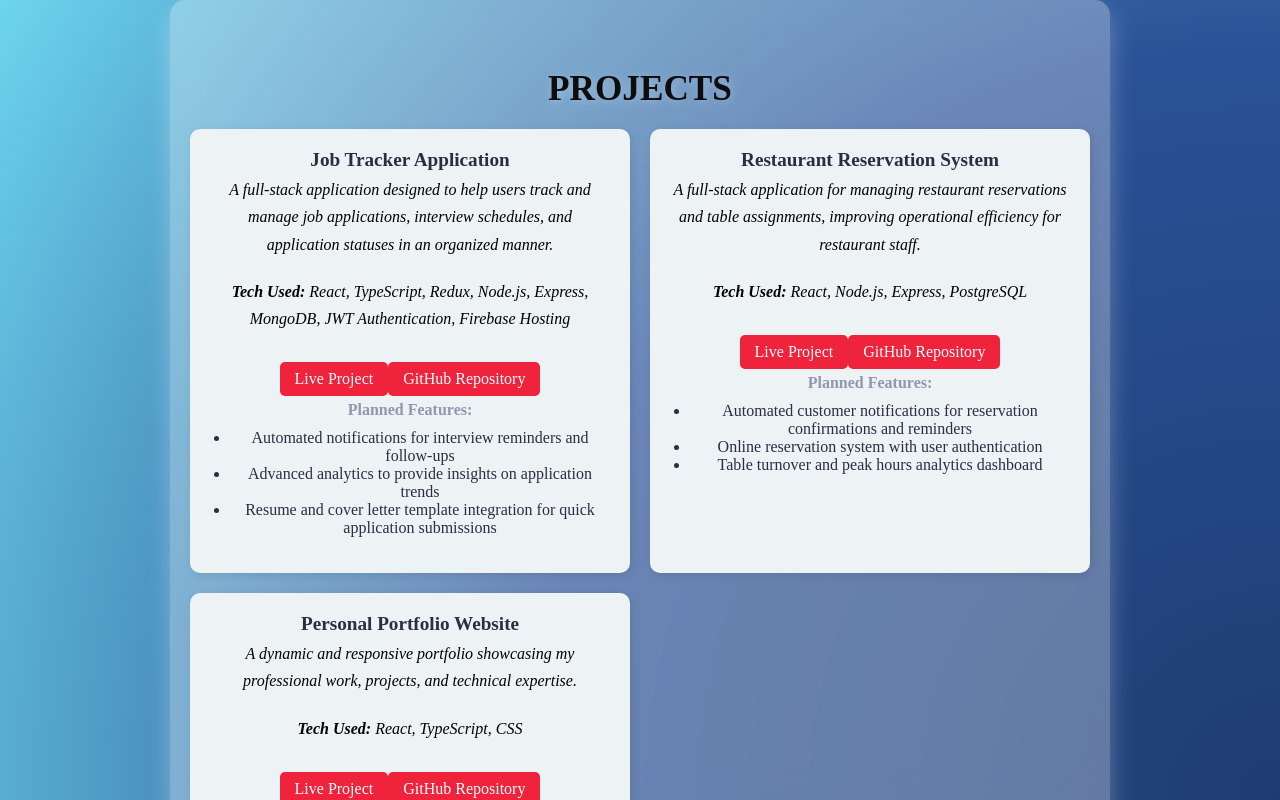
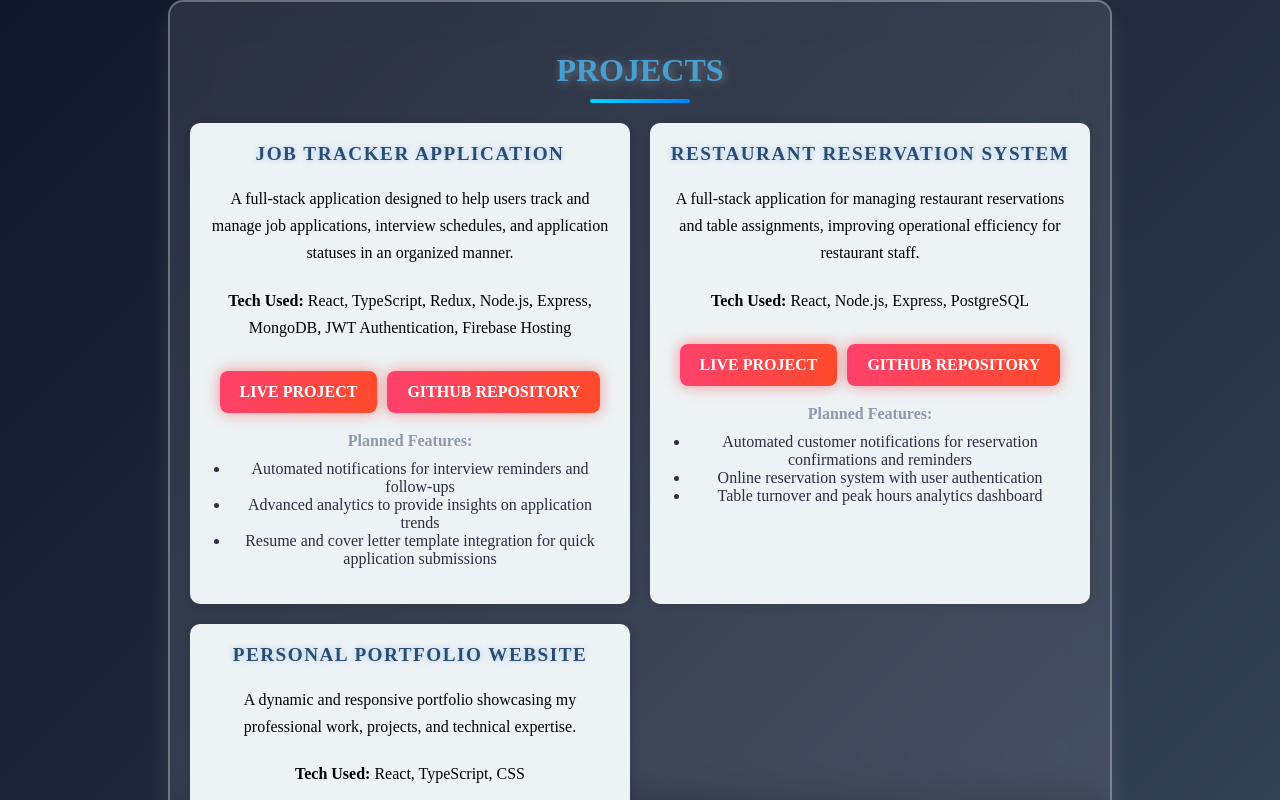
Before and after one commit to Carlosbnyc/my-portfolio, a React (Vite) app: page /projects in a window 1280 px wide. Shown: the top 800 px of the page. Built offline with nearby package versions, Linux system fonts and the light colour scheme.

Commit message:
enhanced look

```diff
--- a/src/components/Bio/Bio.css
+++ b/src/components/Bio/Bio.css
@@ -24,20 +24,46 @@ p {
 
 /* Ensures heading is clear and readable */
 h2 {
-  color: #0e0d0d;
-  font-size: 2.2rem;
+  color: #469fd2;
+  font-size: 2.0rem;
   font-weight: bold;
   text-transform: uppercase;
   text-align: center;
   margin-bottom: 20px;
+  margin-top: 10px;
   text-shadow: 2px 2px 10px rgba(255, 255, 255, 0.3);
+}
+
+
+h3 {
+  color: #3c5f70; /* Subtle silver-blue for a premium feel */
+  font-size: 1.6rem;
+  font-weight: 700;
+  text-transform: uppercase;
+  text-align: center;
+  letter-spacing: 1.2px;
+  margin-bottom: 15px;
+  margin-top: 15px;
+  text-shadow: 0px 0px 6px rgba(0, 150, 255, 0.3); /* Softer glow effect */
+}
+
+/* 🔹 Subtle Underline Effect */
+h3::after {
+  content: "";
+  display: block;
+  width: 60px;
+  height: 2px;
+  background: linear-gradient(90deg, #1e88e5, #64b5f6);
+  margin: 8px auto 0;
+  border-radius: 2px;
 }
 
 /* Improves paragraph readability */
 p {
+  text-align: center;
   color: #eaeaea;
-  font-size: 1.3rem;
-  font-style: italic;
+  font-size: 1.2rem;
+  font-style: normal;
   line-height: 1.7;
   margin-bottom: 20px;
   transition: color 0.3s ease-in-out;
@@ -54,7 +80,7 @@ p {
   display: flex;
   justify-content: center;
   gap: 30px;
-  font-size: 1.5rem; /* Increase icon size */
+  font-size: 1.3rem; /* Increase icon size */
   margin-top: 25px;
   color: #070606;
 }
--- a/src/components/Bio/Bio.tsx
+++ b/src/components/Bio/Bio.tsx
@@ -11,9 +11,9 @@ const Bio: React.FC = () => {
       transition={{ duration: 0.8 }}
     >
       <h2>About Me</h2>
-      <p>
-        <strong>Software Engineer & Fintech Innovator...</strong>
-      </p>
+      <h3>
+        <strong>Software Engineer & Fintech Innovator</strong>
+      </h3>
       <p>
         Based in Williamsburg, Brooklyn, I am a <strong>software engineer and fintech professional</strong> passionate about
         building technology that enhances financial systems and compliance processes. With a strong foundation in
--- a/src/components/Contact/Contact.css
+++ b/src/components/Contact/Contact.css
@@ -25,10 +25,19 @@
   }
 
   .contact-info a {
-    color: #ef233c;
+    color: #237fef;
     text-decoration: none;
     font-weight: bold;
   }
+  /* 🔹 Change color after clicking (visited state) */
+.contact-info a:visited {
+  color: #ef3e23; /* Red after clicking */
+}
+
+/* 🔹 Change color when actively clicking */
+.contact-info a:active {
+  color: #d90429; /* Slightly darker red when clicked */
+}
 
   .contact-info a:hover {
     text-decoration: underline;
--- a/src/components/Education/Education.css
+++ b/src/components/Education/Education.css
@@ -29,10 +29,27 @@
     text-align: left;
   }
 
-  h3 {
-    margin: 0;
-    color: #2b2d42;
+  .education-section h3 {
+    color: #2b4c6f; /* Slightly darker blue */
     font-size: 1.2rem;
+    font-weight: 800;
+    text-transform: uppercase;
+    text-align: center;
+    letter-spacing: 1.5px;
+    margin-bottom: 20px;
+    text-shadow: 0px 0px 6px rgba(0, 120, 255, 0.3); /* Softer glow */
+  }
+
+  /* 🔹 Adjusted Underline Effect for Work Experience */
+  .education-section h3::after {
+    content: "";
+    display: block;
+    width: 80px; /* Make underline slightly wider */
+    height: 3px;
+    background: linear-gradient(90deg, #003366, #0055aa);
+    margin: 10px auto 0;
+    border-radius: 3px;
+    display: none;
   }
 
   p {
@@ -41,3 +58,28 @@
     line-height: 1.6;
     margin: 5px 0;
   }
+
+  /* 🌟 Certificate Container */
+.certificate-container {
+  display: flex;
+  justify-content: center;
+  align-items: center;
+  margin-top: 15px;
+}
+
+/* 🌟 Certificate Image Styling */
+.certificate-image {
+  width: 100%;
+  max-width: 550px;
+  border-radius: 12px;
+  transition: all 0.3s ease-in-out;
+  box-shadow: 0px 4px 12px rgba(0, 255, 255, 0.3); /* Cyan glow effect */
+  border: 2px solid rgba(0, 255, 255, 0.5);
+}
+
+/* 🌟 Hover Effect: Subtle Zoom & Glow */
+.certificate-image:hover {
+  transform: scale(1.05);
+  box-shadow: 0px 8px 18px rgba(0, 255, 255, 0.5);
+  border: 2px solid rgba(0, 255, 255, 0.8);
+}
--- a/src/components/FINRALicenses/FinraLicenses.css
+++ b/src/components/FINRALicenses/FinraLicenses.css
@@ -43,10 +43,21 @@
   }
 
   .finra-licenses-section a {
-    color: #ef233c;
+    color: #237fef; /* Default link color (blue) */
     font-weight: bold;
     text-decoration: none;
-  }
+    transition: color 0.3s ease-in-out; /* Smooth transition */
+}
+
+/* 🔹 Change color after clicking (visited state) */
+.finra-licenses-section a:visited {
+  color: #ef3e23; /* Red after clicking */
+}
+
+/* 🔹 Change color when actively clicking */
+.finra-licenses-section a:active {
+  color: #d90429; /* Slightly darker red when clicked */
+}
 
   .finra-licenses-section a:hover {
     text-decoration: underline;
--- a/src/components/Home.css
+++ b/src/components/Home.css
@@ -1,18 +1,18 @@
-/* 🌟 High-End Animated Background */
+
 body, html {
   margin: 0;
   padding: 0;
   overflow-x: hidden;
-  background: radial-gradient(circle at top left, #000428, #004e92, #2b6cb0);
+  background: linear-gradient(135deg, #0f172a, #1e293b, #334155);
+  background-attachment: fixed;
   color: #ffffff;
-  height: 100vh;
-  animation: backgroundShift 10s infinite alternate ease-in-out;
 }
 
+
 @keyframes backgroundShift {
-  0% { background: radial-gradient(circle at top left, #000428, #004e92, #2b6cb0); }
-  50% { background: radial-gradient(circle at bottom right, #1e3c72, #2a5298, #6dd5ed); }
-  100% { background: radial-gradient(circle at top left, #081c3f, #09203f, #204eb0); }
+  0% { background: linear-gradient(135deg, #0f172a, #1e293b, #334155); }
+  50% { background: linear-gradient(135deg, #081c3f, #09203f, #204eb0); }
+  100% { background: linear-gradient(135deg, #0f172a, #1e293b, #334155); }
 }
 
 /* 🌟 Particle Background */
@@ -62,31 +62,43 @@ body, html {
 
 /* 🔹 Sections Styling */
 section {
-  width: 85%; /* Same width for all sections */
-  max-width: 1000px; /* Keep it well-sized for larger screens */
+  width: 85%;
+  max-width: 1000px;
   margin: auto;
-  padding: 35px;
-  background: rgba(255, 255, 255, 0.3); /* Increase opacity for readability */
-  backdrop-filter: blur(15px);
+  padding: 40px;
+  background: rgba(255, 255, 255, 0.1); /* Transparent glass effect */
+  backdrop-filter: blur(20px);
   border-radius: 15px;
-  box-shadow: 0px 12px 24px rgba(255, 255, 255, 0.3);
+  border: 2px solid rgba(255, 255, 255, 0.3); /* Adds a defined border */
+  box-shadow: 0px 15px 25px rgba(255, 255, 255, 0.1); /* Softer shadow */
   transition: all 0.3s ease-in-out;
 }
 
 /* Section Hover Effect */
 section:hover {
-  background: rgba(255, 255, 255, 0.35);
-  box-shadow: 0px 14px 28px rgba(255, 255, 255, 0.4);
-  transform: scale(1.02);
+  background: rgba(255, 255, 255, 0.15);
+  box-shadow: 0px 18px 30px rgba(255, 255, 255, 0.2);
+  transform: scale(1.01);
 }
 
-/* 🔹 Section Headings */
+/* 🔹 High-Tech Headings */
 h2 {
   color: #ffffff;
-  font-size: 2.2rem;
-  font-weight: bold;
+  font-size: 2.5rem;
+  font-weight: 900;
   text-transform: uppercase;
   text-align: center;
   margin-bottom: 20px;
-  text-shadow: 2px 2px 10px rgba(255, 255, 255, 0.3);
+  text-shadow: 0px 0px 10px rgba(0, 255, 255, 0.8); /* Neon glow effect */
 }
+
+/* 🔹 Optional: Underline Effect */
+h2::after {
+  content: "";
+  display: block;
+  width: 100px;
+  height: 4px;
+  background: linear-gradient(90deg, #00d4ff, #0084ff);
+  margin: 10px auto 0;
+  border-radius: 2px;
+}
--- a/src/components/Projects/Projects.css
+++ b/src/components/Projects/Projects.css
@@ -57,3 +57,77 @@
   .project-card a:hover {
     background: #d90429;
   }
+
+  .projects-section h3 {
+    color: #2b4c6f; /* Slightly darker blue */
+    font-size: 1.2rem;
+    font-weight: 800;
+    text-transform: uppercase;
+    text-align: center;
+    letter-spacing: 1.5px;
+    margin-bottom: 20px;
+    text-shadow: 0px 0px 6px rgba(0, 120, 255, 0.3); /* Softer glow */
+  }
+
+  /* 🔹 Adjusted Underline Effect for Work Experience */
+  .projects-section h3::after {
+    content: "";
+    display: block;
+    width: 80px; /* Make underline slightly wider */
+    height: 3px;
+    background: linear-gradient(90deg, #003366, #0055aa);
+    margin: 10px auto 0;
+    border-radius: 3px;
+    display: none;
+  }
+
+  /* 🔹 High-Tech Buttons for Project Links */
+.projects-section a {
+  display: inline-block;
+  background: linear-gradient(90deg, #ff416c, #ff4b2b); /* Cyber gradient */
+  color: white;
+  font-size: 1rem;
+  font-weight: bold;
+  padding: 12px 20px;
+  margin: 10px 5px;
+  border-radius: 8px;
+  text-decoration: none;
+  text-transform: uppercase;
+  transition: all 0.3s ease-in-out;
+  box-shadow: 0px 0px 15px rgba(255, 0, 0, 0.4); /* Subtle glow */
+  position: relative;
+  overflow: hidden;
+}
+
+/* 🔹 Button Hover Effect */
+.projects-section a:hover {
+  background: linear-gradient(90deg, #ff4b2b, #ff416c);
+  transform: scale(1.05);
+  box-shadow: 0px 0px 20px rgba(255, 50, 50, 0.7);
+}
+
+/* 🔹 Add a Pulsing Glow */
+.projects-section a::before {
+  content: "";
+  position: absolute;
+  top: 50%;
+  left: 50%;
+  width: 150%;
+  height: 150%;
+  background: radial-gradient(circle, rgba(255, 0, 0, 0.2) 10%, transparent 70%);
+  transform: translate(-50%, -50%) scale(0);
+  opacity: 0;
+  transition: transform 0.5s ease-in-out, opacity 0.5s ease-in-out;
+}
+
+.projects-section a:hover::before {
+  transform: translate(-50%, -50%) scale(1);
+  opacity: 1;
+}
+
+/* 🔹 Adjust Button Text */
+.projects-section a {
+  color: white;
+  text-decoration: none;
+  font-weight: bold;
+}
--- a/src/components/Skills/Skills.css
+++ b/src/components/Skills/Skills.css
@@ -1,46 +1,71 @@
-/* Skills.css - Styles for the Skills Component */
+/* Skills.css - Upgraded Skills Section for a High-Tech Look */
 
 .skills-section {
-    max-width: 900px;
+  max-width: 1000px;
   margin: auto;
-    padding: 40px 20px;
+  padding: 50px 20px;
   text-align: center;
 }
 
-  h2 {
-    color: #2b2d42;
+/* 🔹 Keep H3 Consistent with Other Sections */
+h3 {
+  color: #3c5f70;
+  font-size: 1.6rem;
+  font-weight: 700;
+  text-transform: uppercase;
+  text-align: center;
+  letter-spacing: 1.2px;
   margin-bottom: 20px;
+  margin-top: 20px;
+  text-shadow: 0px 0px 6px rgba(0, 150, 255, 0.3);
 }
 
+/* 🔹 Ensure Grid is Responsive */
 .skills-grid {
   display: grid;
-    grid-template-columns: repeat(auto-fit, minmax(150px, 1fr));
-    gap: 20px;
+  grid-template-columns: repeat(auto-fit, minmax(180px, 1fr)); /* Slightly wider cards */
+  gap: 25px;
   justify-content: center;
+  max-width: 900px;
+  width: 100%;
 }
 
+/* 🔹 Skill Cards with Glassmorphism & Depth */
 .skill-card {
-    background: #edf2f4;
-    padding: 15px;
-    border-radius: 8px;
-    box-shadow: 2px 2px 10px rgba(0, 0, 0, 0.1);
-    display: flex;
-    flex-direction: column;
-    align-items: center;
-    transition: 0.3s;
+  background: rgba(255, 255, 255, 0.15); /* Glass effect */
+  backdrop-filter: blur(12px);
+  border-radius: 12px;
+  padding: 20px;
+  text-align: center;
+  font-weight: bold;
+  font-size: 1.1rem;
+  transition: all 0.3s ease-in-out;
+  box-shadow: 0px 6px 12px rgba(0, 0, 0, 0.1);
+  cursor: pointer;
 }
 
+/* 🔹 Hover Effect - Subtle Glow Instead of Full Background Change */
 .skill-card:hover {
+  background: rgba(255, 255, 255, 0.3);
   transform: scale(1.05);
-    background: #8d99ae;
-    color: white;
+  box-shadow: 0px 10px 20px rgba(0, 255, 255, 0.3); /* Subtle neon glow */
 }
 
+/* 🔹 Icons Should Stand Out More */
 .skill-icon {
-    font-size: 2rem;
+  font-size: 2.2rem; /* Slightly larger icons */
   margin-bottom: 10px;
+  transition: transform 0.3s ease-in-out;
 }
 
+/* 🔹 Hover Effect for Icons */
+.skill-card:hover .skill-icon {
+  transform: scale(1.2);
+  color: #00d4ff; /* Neon blue highlight */
+}
+
+/* 🔹 Make Skill Names More Readable */
 .skill-name {
   font-weight: bold;
+  font-size: 1.1rem;
 }
```
Also changed, not shown: src/components/Education/Education.tsx (+11 -2 lines), src/components/SideBar/SideBar.css (+58 -22 lines), src/components/WorkExperience/WorkExperience.css (+22 -0 lines), public/images/software-engineering-certificate.jpg (added). Lines whose indentation alone changed are shown as unchanged.
